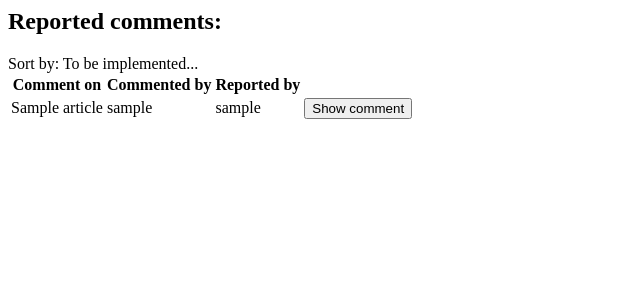
After one commit to celkiboi/QGMBlogII, a PHP site: page /users/reported_comments.php in a window 1280 px wide. The commit adds this page. Shown: the top 300 px of the page, without its empty margins (0-640 px from the left). Run offline with PHP 8.4, Linux system fonts and the light colour scheme; tables that the repository leaves empty or names only in its code hold one stand-in row (values such as "Sample post").

Commit message:
Add comment reporting

```diff
--- a/pages/article.php
+++ b/pages/article.php
@@ -114,7 +114,7 @@ $comments = $stmt->fetchAll();
             <h4><i><?= htmlspecialchars($comment['username']) ?>:</i></h4>
             <p><?= htmlspecialchars($comment['content']) ?></p>
             <span><i><?= htmlspecialchars($comment['created_at']) ?></i></span>
-            <button type="button" class="report-button" id="report-button-<?= htmlspecialchars($comment['id']) ?>">Report</button>
+            <button type="button" class="report-button" id="report-button-<?= htmlspecialchars($comment['id']) ?>" onClick="reportComment(<?= htmlspecialchars($comment['id']) ?>, this)">Report</button>
         </div>
     <?php endforeach; ?>
 </div>
--- /dev/null
+++ b/scripts/comment_reports.js
@@ -0,0 +1,67 @@
+function expandComment(id) {
+    const commentTr = document.getElementById(`report-comment-${id}`);
+    const reportTr = document.getElementById(`report-row-${id}`);
+    if (!commentTr || !reportTr) {
+        return;
+    }
+
+    const showButton = reportTr.querySelector('button');
+
+    commentTr.style.display = "block";
+    showButton.textContent = "Hide comment";
+    showButton.onclick = () => {
+        hideComment(commentTr, showButton, id);
+    };
+}
+
+function hideComment(commentTr, hideButton, id) {
+    commentTr.style.display = "none";
+    hideButton.textContent = "Show comment";
+    hideButton.onclick = () => {
+        expandComment(id);
+    };
+}
+
+async function deleteComment(reportId, commentId) {
+    const response = await fetch('../api/delete_reported_comment.php', {
+        method: 'DELETE',
+        headers: {
+            'Content-Type': 'application/json'
+        },
+        body: JSON.stringify({ report_id: reportId })
+    });
+
+    if (response.ok) {
+        const sameCommentReports = document.querySelectorAll(`[data-comment-id="${commentId}"]`);
+
+        if (!sameCommentReports) {
+            return;
+        }
+
+        sameCommentReports.forEach((report) => {
+            report.remove();
+        });
+    }
+}
+
+async function deleteReport(reportId) {
+    const response = await fetch('../api/delete_comment_report.php', {
+        method: 'DELETE',
+        headers: {
+            'Content-Type': 'application/json'
+        },
+        body: JSON.stringify({ report_id: reportId })
+    });
+
+    if (response.ok) {
+        const row = document.getElementById(`report-row-${reportId}`);
+        const comment = document.getElementById(`report-comment-${reportId}`);
+
+        if (!row || !comment) {
+            return;
+        }
+
+        row.remove();
+        comment.remove();
+    }
+}
--- a/users/dashboard.php
+++ b/users/dashboard.php
@@ -22,6 +22,7 @@
 
 <?php if (has_role('admin')): ?>
     <?php include 'user_management.php'; ?>
+    <?php include 'reported_comments.php'; ?>
 <?php endif; ?>
 
 <a href="../auth/logout.php">Logout</a>
--- /dev/null
+++ b/users/reported_comments.php
@@ -0,0 +1,66 @@
+<?php
+require_once '../db/db.php';
+
+$countStmt = $pdo->prepare("SELECT COUNT(*) FROM comment_reports WHERE resolved = NULL");
+$countStmt->execute();
+$totalReports = $countStmt->fetchColumn();
+
+$stmt = $pdo->prepare("
+    SELECT
+        comment_reports.*,
+        comments.content AS comment_content,
+        comments.created_at AS comment_timestamp,
+        articles.title AS article_title,
+        articles.uuid AS article_uuid,
+        reporter.username AS reporter_username,
+        commenter.username AS commenter_username
+    FROM comment_reports
+    JOIN comments ON comment_reports.comment_id = comments.id
+    JOIN articles ON comments.article_id = articles.id
+    JOIN users AS reporter ON comment_reports.reporter_id = reporter.id
+    JOIN users AS commenter ON comments.user_id = commenter.id;
+");
+$stmt->execute();
+$reports = $stmt->fetchAll();
+
+if (empty($reports)): ?>
+    <p>No comments have been reported so far. </p>
+<?php else: ?>
+    <div class="reported-comments-wrapper">
+        <h2>Reported comments:</h2>
+        <span>Sort by:</span>
+        <span>To be implemented...</span>
+        <table>
+            <thead>
+                <tr>
+                    <th>Comment on</th>
+                    <th>Commented by</th>
+                    <th>Reported by</th>
+                </tr>
+            </thead>
+            <tbody>
+                <?php foreach ($reports as $report): ?>
+                    <tr class="report-row" id="report-row-<?= htmlspecialchars($report['id']) ?>" data-comment-id="<?= htmlspecialchars($report['comment_id']) ?>">
+                        <td><?= htmlspecialchars($report['article_title']) ?></td>
+                        <td><?= htmlspecialchars($report['reporter_username']) ?></td>
+                        <td><?= htmlspecialchars($report['commenter_username']) ?></td>
+                        <td><button type="button" onclick="expandComment(<?= htmlspecialchars($report['id']) ?>)">Show comment</button></td>
+                    </tr>
+                    <tr class="report-comment-row" style="display: none;" id="report-comment-<?= htmlspecialchars($report['id']) ?>" data-comment-id="<?= htmlspecialchars($report['comment_id']) ?>">
+                        <td colspan="4">
+                            <div class="comment">
+                                <h4><i><?= htmlspecialchars($report['commenter_username']) ?>:</i></h4>
+                                <p><?= htmlspecialchars($report['comment_content']) ?></p>
+                                <span><i><?= htmlspecialchars($report['comment_timestamp']) ?></i></span>
+                                <button type="button" onclick="deleteComment(<?= htmlspecialchars($report['id']) ?>, <?= htmlspecialchars($report['comment_id']) ?>)">Delete Comment</button>
+                                <button type="button" onclick="deleteReport(<?= htmlspecialchars($report['id']) ?>)">Delete Report</button>
+                            </div>
+                        </td>
+                    </tr>
+                <?php endforeach; ?>
+            </tbody>
+        </table>
+    </div>
+<?php endif; ?>
+
+<script src="../scripts/comment_reports.js"></script>
```
Also changed, not shown: api/delete_comment_report.php (added, +42 -0 lines), api/delete_reported_comment.php (added, +54 -0 lines), api/report_comment.php (added, +44 -0 lines), scripts/comments.js (+15 -1 lines).
